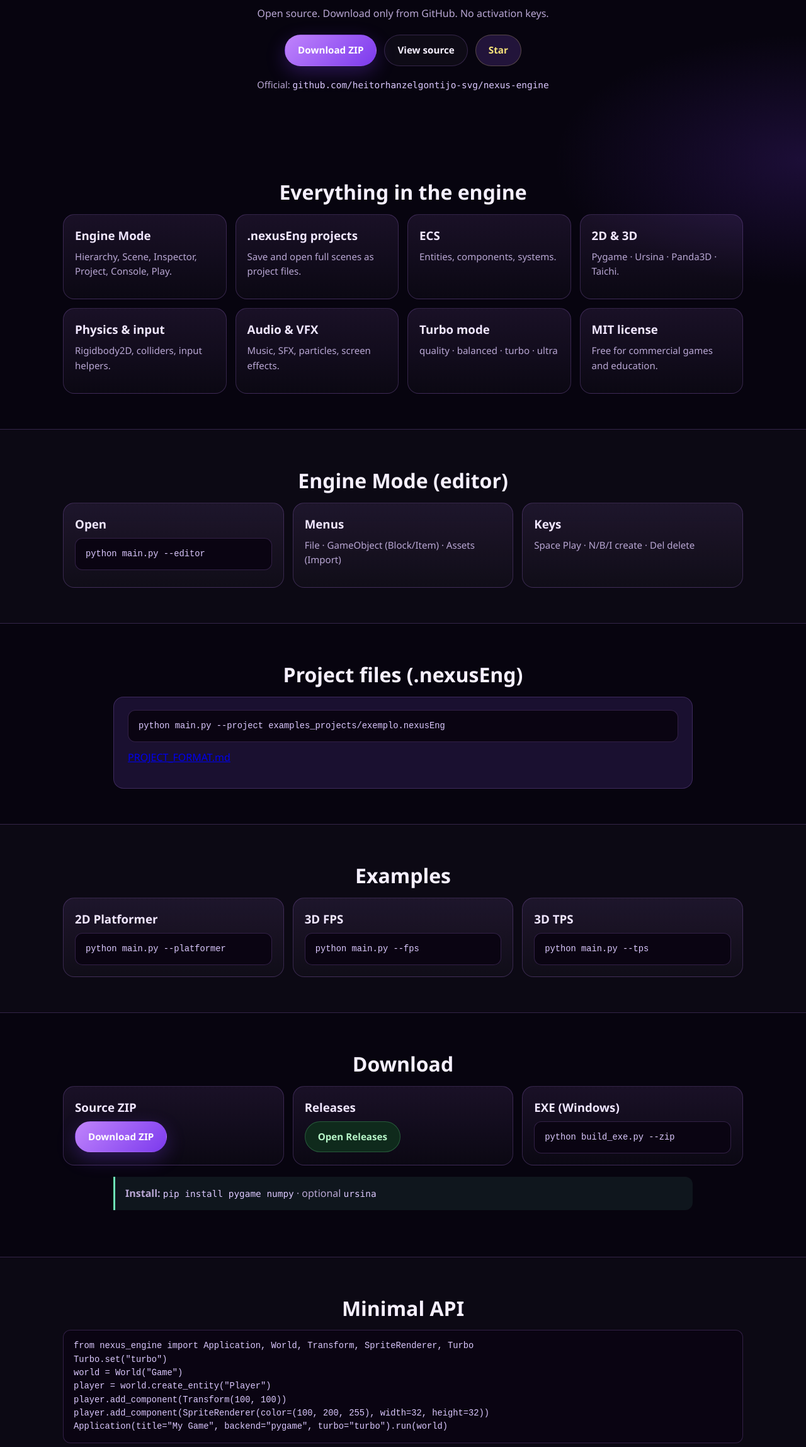
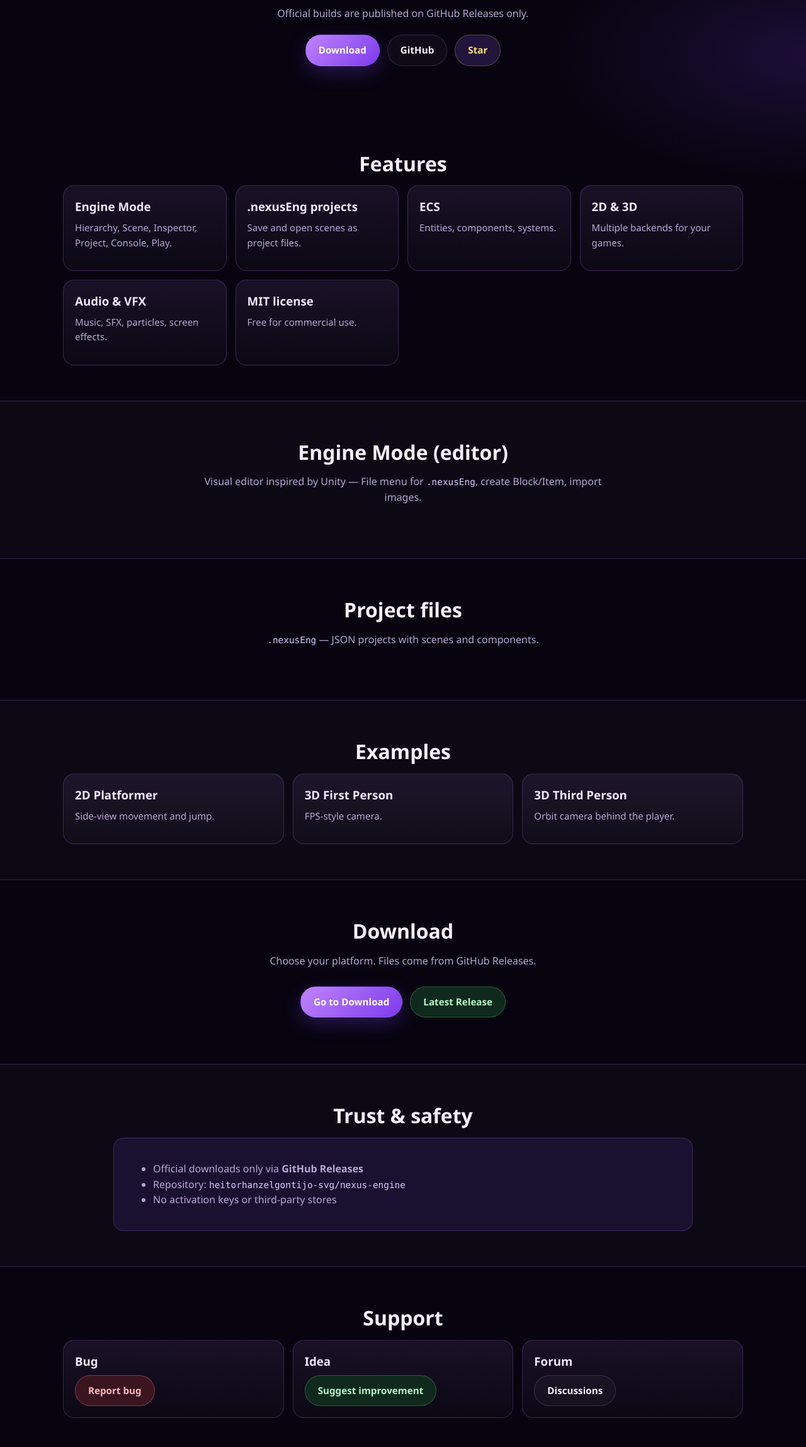
Before and after one commit to Nexus-Products-ofc/nexus-engine, a plain HTML site: page docs/index.html in a window 1280 px wide. Shown: the part 503-2800 px from the top of the page at 63% size. Drawn offline with Linux system fonts and the light colour scheme.

Commit message:
Logo in README; download page → Releases only; remove EXE tutorials

```diff
--- a/docs/index.html
+++ b/docs/index.html
@@ -4,21 +4,23 @@
   <meta charset="UTF-8" />
   <meta name="viewport" content="width=device-width, initial-scale=1" />
   <title>Nexus Engine — Official Python Game Engine</title>
-  <meta name="description" content="Nexus Engine 1.0 TURBO — Unity-like editor, .nexusEng projects, 2D/3D examples. MIT." />
+  <meta name="description" content="Nexus Engine 1.0 TURBO — Unity-like editor, .nexusEng projects. Official downloads on GitHub Releases." />
   <link rel="icon" type="image/svg+xml" href="assets/logo.svg" />
   <meta name="theme-color" content="#7c3aed" />
   <link rel="stylesheet" href="styles.css" />
 </head>
 <body>
   <header class="nav"><div class="nav-inner">
-    <a class="brand" href="#top"><img src="assets/logo.svg" alt="Nexus" width="34" height="34" style="border-radius:10px" /><span>Nexus Engine</span></a>
+    <a class="brand" href="#top">
+      <img src="assets/logo.svg" alt="Nexus" width="34" height="34" style="border-radius:10px" />
+      <span>Nexus Engine</span>
+    </a>
     <nav class="links">
       <a href="#features">Features</a>
       <a href="#editor">Editor</a>
       <a href="#project">Projects</a>
       <a href="#examples">Examples</a>
-      <a href="#download">Download</a>
-      <a href="#api">API</a>
+      <a href="download.html">Download</a>
       <a href="#trust">Trust</a>
       <a href="https://github.com/heitorhanzelgontijo-svg/nexus-engine" target="_blank" rel="noopener">GitHub</a>
     </nav>
@@ -26,109 +28,85 @@
 
   <main id="top">
     <section class="hero">
-      <img src="assets/logo.svg" alt="Nexus logo" width="112" height="112" style="border-radius:28px;box-shadow:0 0 48px rgba(124,58,237,.55);margin-bottom:12px" />
+      <img src="assets/logo.svg" alt="Nexus Engine logo" width="112" height="112"
+           style="border-radius:28px;box-shadow:0 0 48px rgba(124,58,237,.55);margin-bottom:12px" />
       <div class="pills" style="margin-bottom:18px">
         <span>v1.0 TURBO</span><span>MIT</span><span>.nexusEng</span><span>Official</span>
       </div>
       <h1>Python game engine<br/>with a real editor.</h1>
-      <p class="tagline">Unity-inspired Engine Mode · ECS · 2D/3D · project files · examples</p>
-      <p class="sub">Open source. Download only from GitHub. No activation keys.</p>
+      <p class="tagline">Unity-inspired Engine Mode · ECS · 2D/3D · project files</p>
+      <p class="sub">Official builds are published on GitHub Releases only.</p>
       <div class="cta">
-        <a class="btn primary" href="https://github.com/heitorhanzelgontijo-svg/nexus-engine/archive/refs/heads/main.zip">Download ZIP</a>
-        <a class="btn ghost" href="https://github.com/heitorhanzelgontijo-svg/nexus-engine">View source</a>
+        <a class="btn primary" href="download.html">Download</a>
+        <a class="btn ghost" href="https://github.com/heitorhanzelgontijo-svg/nexus-engine">GitHub</a>
         <a class="btn star" href="https://github.com/heitorhanzelgontijo-svg/nexus-engine">Star</a>
       </div>
-      <p class="sub" style="margin-top:10px;font-size:.92rem">Official: <span class="mono">github.com/heitorhanzelgontijo-svg/nexus-engine</span></p>
     </section>
 
     <section id="features" class="section">
-      <h2>Everything in the engine</h2>
+      <h2>Features</h2>
       <div class="grid">
         <article class="card"><h3>Engine Mode</h3><p>Hierarchy, Scene, Inspector, Project, Console, Play.</p></article>
-        <article class="card"><h3>.nexusEng projects</h3><p>Save and open full scenes as project files.</p></article>
+        <article class="card"><h3>.nexusEng projects</h3><p>Save and open scenes as project files.</p></article>
         <article class="card"><h3>ECS</h3><p>Entities, components, systems.</p></article>
-        <article class="card"><h3>2D &amp; 3D</h3><p>Pygame · Ursina · Panda3D · Taichi.</p></article>
-        <article class="card"><h3>Physics &amp; input</h3><p>Rigidbody2D, colliders, input helpers.</p></article>
+        <article class="card"><h3>2D &amp; 3D</h3><p>Multiple backends for your games.</p></article>
         <article class="card"><h3>Audio &amp; VFX</h3><p>Music, SFX, particles, screen effects.</p></article>
-        <article class="card"><h3>Turbo mode</h3><p>quality · balanced · turbo · ultra</p></article>
-        <article class="card"><h3>MIT license</h3><p>Free for commercial games and education.</p></article>
+        <article class="card"><h3>MIT license</h3><p>Free for commercial use.</p></article>
       </div>
     </section>
 
     <section id="editor" class="section alt"><div class="inner">
       <h2>Engine Mode (editor)</h2>
-      <div class="grid">
-        <article class="card"><h3>Open</h3><pre class="code">python main.py --editor</pre></article>
-        <article class="card"><h3>Menus</h3><p>File · GameObject (Block/Item) · Assets (Import)</p></article>
-        <article class="card"><h3>Keys</h3><p>Space Play · N/B/I create · Del delete</p></article>
-      </div>
+      <p class="lead">Visual editor inspired by Unity — File menu for <span class="mono">.nexusEng</span>, create Block/Item, import images.</p>
     </div></section>
 
     <section id="project" class="section">
-      <h2>Project files (.nexusEng)</h2>
-      <div class="panel">
-        <pre class="code">python main.py --project examples_projects/exemplo.nexusEng</pre>
-        <p style="margin-top:12px;color:var(--muted)"><a href="https://github.com/heitorhanzelgontijo-svg/nexus-engine/blob/main/docs/PROJECT_FORMAT.md">PROJECT_FORMAT.md</a></p>
-      </div>
+      <h2>Project files</h2>
+      <p class="lead"><span class="mono">.nexusEng</span> — JSON projects with scenes and components.</p>
     </section>
 
     <section id="examples" class="section alt"><div class="inner">
       <h2>Examples</h2>
       <div class="grid">
-        <article class="card"><h3>2D Platformer</h3><pre class="code">python main.py --platformer</pre></article>
-        <article class="card"><h3>3D FPS</h3><pre class="code">python main.py --fps</pre></article>
-        <article class="card"><h3>3D TPS</h3><pre class="code">python main.py --tps</pre></article>
+        <article class="card"><h3>2D Platformer</h3><p>Side-view movement and jump.</p></article>
+        <article class="card"><h3>3D First Person</h3><p>FPS-style camera.</p></article>
+        <article class="card"><h3>3D Third Person</h3><p>Orbit camera behind the player.</p></article>
       </div>
     </div></section>
 
-    <section id="download" class="section">
+    <section class="section">
       <h2>Download</h2>
-      <div class="grid">
-        <article class="card"><h3>Source ZIP</h3><a class="btn primary" href="https://github.com/heitorhanzelgontijo-svg/nexus-engine/archive/refs/heads/main.zip">Download ZIP</a></article>
-        <article class="card"><h3>Releases</h3><a class="btn ok" href="https://github.com/heitorhanzelgontijo-svg/nexus-engine/releases">Open Releases</a></article>
-        <article class="card"><h3>EXE (Windows)</h3><pre class="code">python build_exe.py --zip</pre></article>
+      <p class="lead">Choose your platform. Files come from GitHub Releases.</p>
+      <div class="cta">
+        <a class="btn primary" href="download.html">Go to Download</a>
+        <a class="btn ok" href="https://github.com/heitorhanzelgontijo-svg/nexus-engine/releases/latest">Latest Release</a>
       </div>
-      <div class="okbox"><strong>Install:</strong> <span class="mono">pip install pygame numpy</span> · optional <span class="mono">ursina</span></div>
     </section>
 
-    <section id="api" class="section alt"><div class="inner">
-      <h2>Minimal API</h2>
-      <pre class="code">from nexus_engine import Application, World, Transform, SpriteRenderer, Turbo
-Turbo.set("turbo")
-world = World("Game")
-player = world.create_entity("Player")
-player.add_component(Transform(100, 100))
-player.add_component(SpriteRenderer(color=(100, 200, 255), width=32, height=32))
-Application(title="My Game", backend="pygame", turbo="turbo").run(world)</pre>
-    </div></section>
-
-    <section id="trust" class="section">
+    <section id="trust" class="section alt"><div class="inner">
       <h2>Trust &amp; safety</h2>
       <div class="panel">
         <ul>
-          <li>Public MIT source on GitHub</li>
-          <li>No activation keys or remote unlock</li>
-          <li>SmartScreen may warn on unsigned builds</li>
+          <li>Official downloads only via <strong>GitHub Releases</strong></li>
+          <li>Repository: <span class="mono">heitorhanzelgontijo-svg/nexus-engine</span></li>
+          <li>No activation keys or third-party stores</li>
         </ul>
-        <p><a href="https://github.com/heitorhanzelgontijo-svg/nexus-engine/blob/main/SECURITY.md">SECURITY.md</a> · <a href="https://github.com/heitorhanzelgontijo-svg/nexus-engine/blob/main/TRUST.md">TRUST.md</a></p>
       </div>
-      <div class="warnbox">Only download from <span class="mono">github.com/heitorhanzelgontijo-svg/nexus-engine</span></div>
-    </section>
+    </div></section>
 
-    <section class="section alt"><div class="inner">
+    <section class="section">
       <h2>Support</h2>
       <div class="grid">
         <article class="card"><h3>Bug</h3><a class="btn danger" href="https://github.com/heitorhanzelgontijo-svg/nexus-engine/issues/new?labels=bug&title=%5BBUG%5D%20">Report bug</a></article>
         <article class="card"><h3>Idea</h3><a class="btn ok" href="https://github.com/heitorhanzelgontijo-svg/nexus-engine/issues/new?labels=enhancement&title=%5BENHANCEMENT%5D%20">Suggest improvement</a></article>
         <article class="card"><h3>Forum</h3><a class="btn ghost" href="https://github.com/heitorhanzelgontijo-svg/nexus-engine/discussions">Discussions</a></article>
       </div>
-    </div></section>
+    </section>
   </main>
 
   <footer>
     <img src="assets/logo.svg" width="28" height="28" style="border-radius:8px;vertical-align:middle;margin-right:6px" alt="" />
     <strong>Nexus Engine</strong> — official site · MIT · Made in Nexus
-    <p class="sub">Not affiliated with Unity Technologies.</p>
   </footer>
 </body>
 </html>
```
Also changed, not shown: docs/download.html (added, +63 -0 lines), 1 other file.
